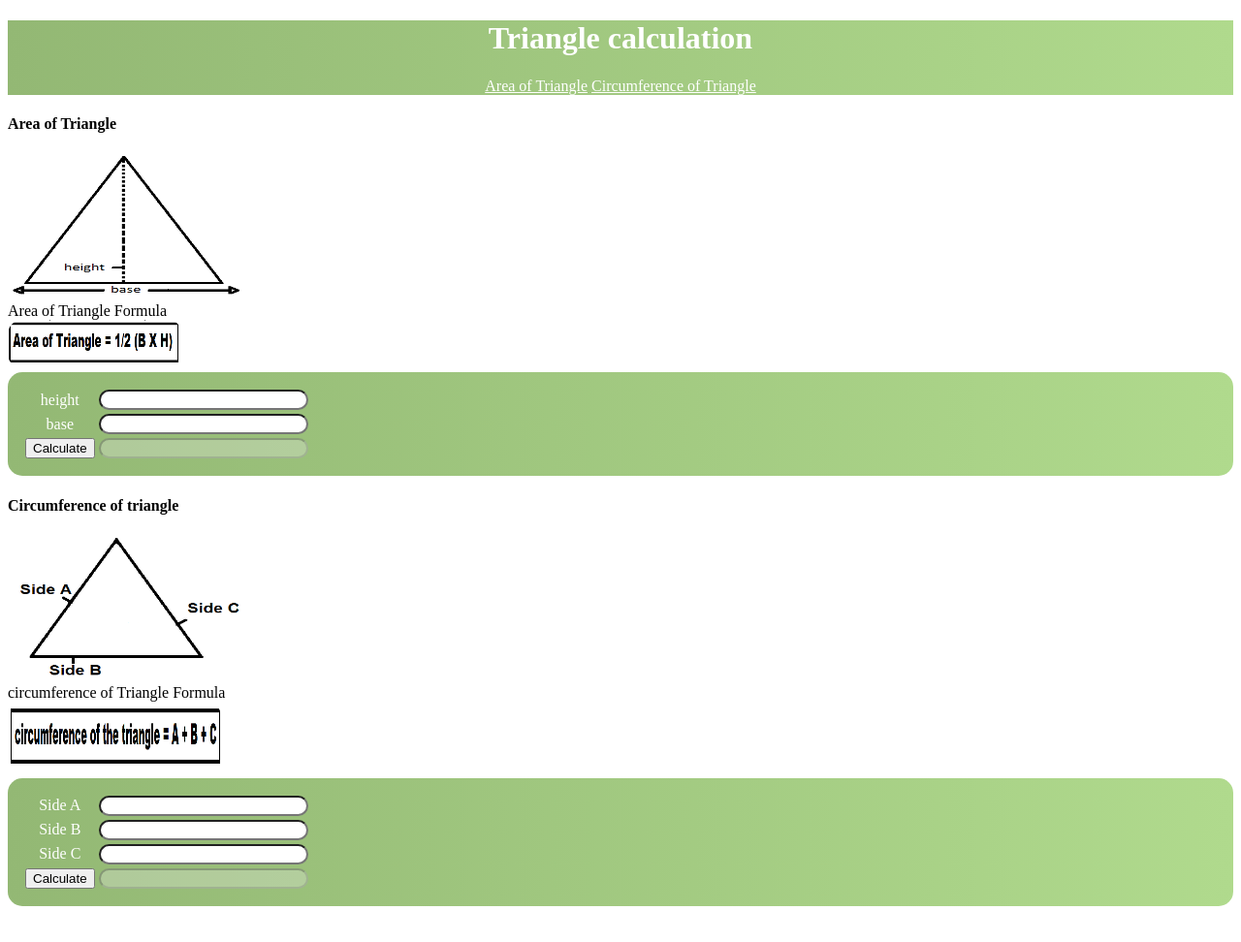
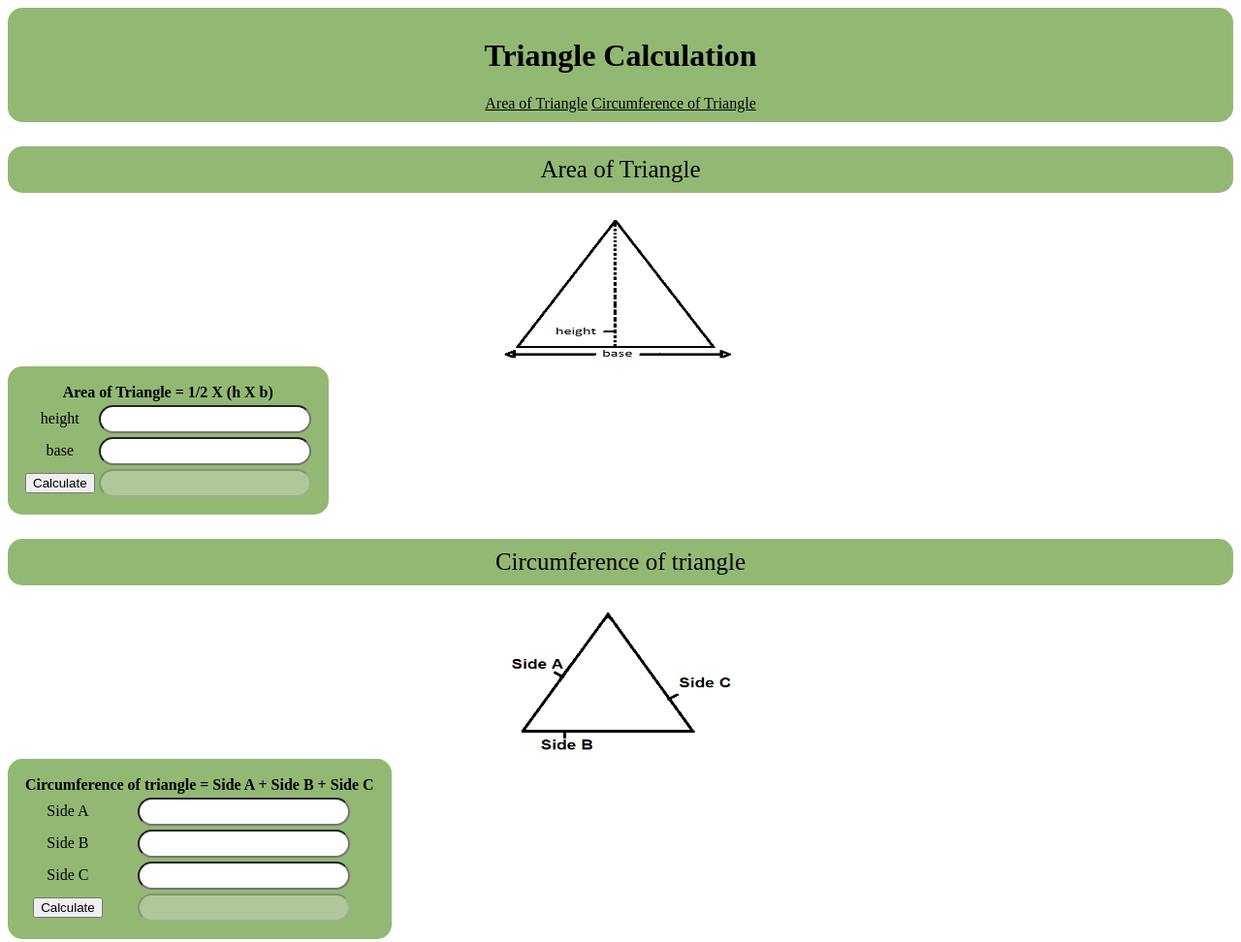
Before and after one commit to revou-fundamental-course/25-dec-23-RenaldiAnjasmara, a plain HTML site: page Index.html in a window 1280 px wide. Shown: the whole page at 97% size. Before the commit the page ends 943 px from the top, so only its background shows below. Drawn offline with Linux system fonts and the light colour scheme.

Commit message:
second push

```diff
--- a/CSS/style.css
+++ b/CSS/style.css
@@ -1,34 +1,36 @@
-
 header {
-    background: -webkit-linear-gradient(left, #93B874, #b0da8d);
-    background: -o-linear-gradient(right, #93B874, #b0da8d);
-    background: -moz-linear-gradient(right, #93B874, #b0da8d);
-    background: linear-gradient(to right, #93B874, #b0da8d);
+    padding: 10px;
+    border-radius: 15px;
     background-color: #93B874;
     text-align: center;
-    color: white;
+    color:black;
 }
-#navigation-bar {
-    display:flex;
-    justify-content: space-between;
-    border-bottom: 1px solid rgb(112, 199, 233);
-    }
-
-    #logo {
-        margin-top: 0;
-    }
+p {
+    border-radius: 15px;
+    color:black;
+    background-color: #93B874;
+}
+#sub {
+    padding: 10px;
+    font-size: 25px;
+    text-align: center;
+}
 img {
     border-radius: 15px;
-
 }
 a {
-    color: white;
+    padding-bottom: 10px;
+    color:black;
+}
+div {
+    text-align: center;
 }
 
 label {
-   color: white;
+    color:black;
 }
 input{
+    padding: 5px;
     width: 200px;
     padding-left: 10px;
     grid: 10px;
@@ -37,11 +39,8 @@ input{
 
 table {
     text-align: center;
-    display: grid;
+    color:black;
     border-radius: 15px;
     padding: 15px;
-    background: -webkit-linear-gradient(left, #93B874, #b0da8d);
-    background: -o-linear-gradient(right, #93B874, #b0da8d);
-    background: -moz-linear-gradient(right, #93B874, #b0da8d);
-    background: linear-gradient(to right, #93B874, #b0da8d);
+    background-color: #93B874;
 }
--- a/Index.html
+++ b/Index.html
@@ -8,20 +8,21 @@
 </head>
 <body>
     <Header>
-        <h1 id=""logo>Triangle calculation</h1>
+        <h1>Triangle Calculation</h1>
         <nav class="navigation">
             <a href="">Area of Triangle</a>
             <a href="">Circumference of Triangle</a>
         </nav>
     </Header>
 
-    <h4 id="Area-triangle">Area of Triangle</h4>
+    <p id="sub">Area of Triangle</p>
     <div id="Areaimg">
         <img src="Area.png" height="150px" width="250px">
     </div>
-    <div id="areaformula">Area of Triangle Formula</div>
-    <img src="Area of Triangle formula.png" height="50px" width="180px" >
 <table>
+    <tr>
+        <th colspan="2">Area of Triangle = 1/2 X (h X b)</th>
+    </tr>
     <tr id="input-area">
         <section class="input class-section">
             <td><label for="input-height" id="height-lable">height</label></td>
@@ -39,13 +40,12 @@
         <td><input type="number" id="result-area" disabled="true"></td>
     </tr>
     </table>
-        <h4 id="Circumference-triangle">Circumference of triangle</h4>
-    <div id="circumferenceimg">
-        <img src="Circumference.png" height="150px" width="250px">
-    </div>
-    <div id="Circumference-triangle">circumference of Triangle Formula</div>
-    <img src="Circumference of Triangle formula.png" height="75px" width="220px" >
+        <p id="sub">Circumference of triangle</p>
+    <div><img src="Circumference.png" height="150px" width="250px"></div>
 <table>
+    <tr>
+        <th colspan="2">Circumference of triangle = Side A + Side B + Side C</th>
+    </tr>
     <tr id="input-area">
         <section class="input class-section">
             <td><label for="input-base" id="side-a-label">Side A</label></td>
```
Also changed, not shown: Area of Triangle formula.png (deleted), Circumference of Triangle formula.png (deleted), background-2462426_1280.jpg (added), background.webp (added), logo Revou.png (deleted).
